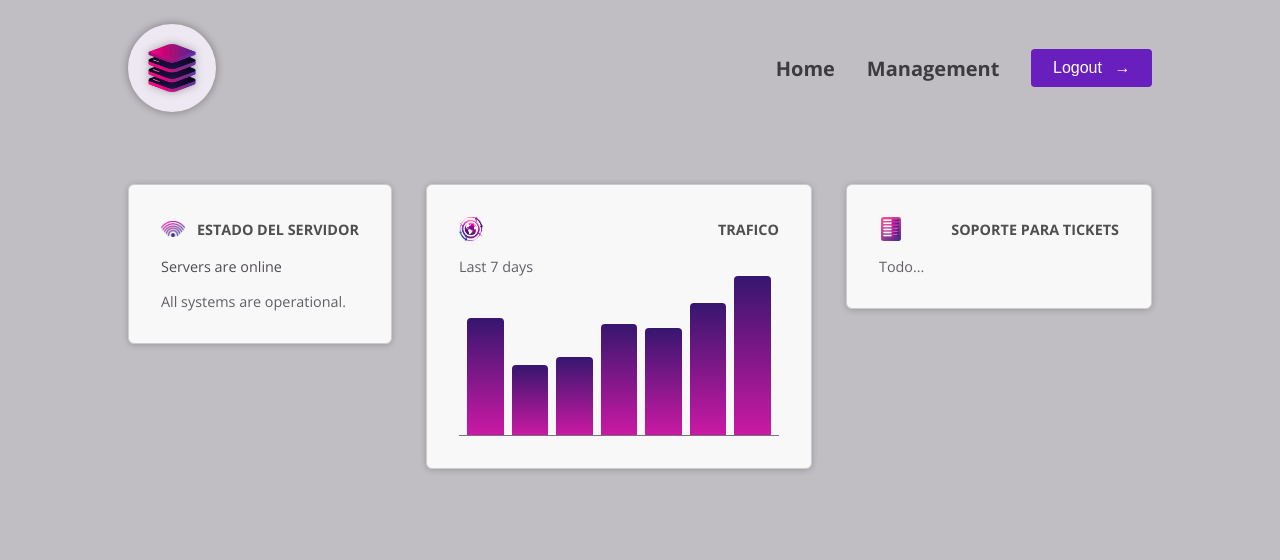
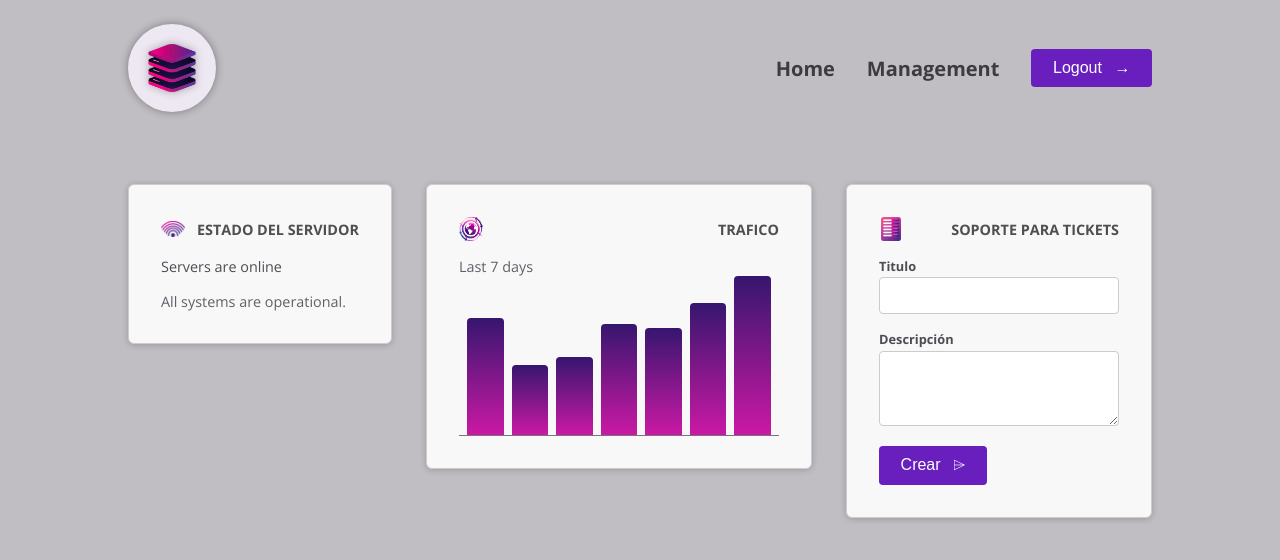
Before and after one commit to BryanVas24/TercerProyectoAngular, an Angular app: page / in a window 1280 px wide. Shown: the top 560 px of the page. Built offline with nearby package versions, Linux system fonts and the light colour scheme.

Commit message:
Creando componente con form para crear ticket

```diff
--- a/src/app/dashboard/dashboard-item/dashboard-item.component.html
+++ b/src/app/dashboard/dashboard-item/dashboard-item.component.html
@@ -4,6 +4,6 @@
       <img [src]="imageData.src" [alt]="imageData.alt" />
       <h2>{{ title }}</h2>
     </header>
-    <ng-content></ng-content>
+    <ng-content />
   </article>
 </section>
--- /dev/null
+++ b/src/app/dashboard/tickets/new-ticket/new-ticket.component.html
@@ -0,0 +1,16 @@
+<form>
+  <p>
+    <label>Titulo</label>
+    <input name="title" id="title" />
+  </p>
+  <p>
+    <label>Descripción</label>
+    <textarea name="request" id="request" rows="3"></textarea>
+  </p>
+  <p>
+    <button>
+      <span> Crear </span>
+      <span class="icon"> ⌲ </span>
+    </button>
+  </p>
+</form>
--- /dev/null
+++ b/src/app/dashboard/tickets/ticket/ticket.component.html
@@ -0,0 +1 @@
+<p>ticket works!</p>
--- a/src/app/dashboard/tickets/tickets.component.html
+++ b/src/app/dashboard/tickets/tickets.component.html
@@ -1,3 +1,3 @@
-<div id="status">
-  <p>Todo...</p>
+<div id="new-ticket">
+  <app-new-ticket />
 </div>
--- a/src/styles.css
+++ b/src/styles.css
@@ -221,3 +221,60 @@
 button:hover .icon {
   transform: translateX(4px);
 }
+
+#tickets {
+  display: flex;
+  flex-direction: column;
+  gap: 1.5rem;
+}
+
+#tickets ul {
+  list-style: none;
+  margin: 0;
+  padding: 0;
+  width: 15rem;
+}
+
+#tickets li {
+  margin: 0.5rem 0;
+}
+
+#tickets p {
+  margin: 0;
+  color: #4f4b53;
+}
+
+#tickets h2 {
+  margin: 0;
+  font-size: 1.1rem;
+  color: #38343c;
+}
+
+#new-ticket {
+  width: 15rem;
+}
+
+@media (min-width: 768px) {
+  #tickets {
+    flex-direction: row;
+  }
+}
+
+#new-ticket label {
+  display: block;
+  font-size: 0.8rem;
+  font-weight: bold;
+  margin-bottom: 0.15rem;
+  color: #4f4b53;
+}
+
+#new-ticket input,
+#new-ticket textarea {
+  width: 100%;
+  padding: 0.5rem;
+  border: 1px solid #ccc;
+  border-radius: 4px;
+  font: inherit;
+  font-size: 0.9rem;
+  color: #4f4b53;
+}
```
Also changed, not shown: src/app/dashboard/tickets/new-ticket/new-ticket.component.ts (added, +12 -0 lines), src/app/dashboard/tickets/ticket/ticket.component.ts (added, +12 -0 lines), src/app/dashboard/tickets/tickets.component.ts (+4 -5 lines), src/app/dashboard/tickets/new-ticket/new-ticket.component.css (added), src/app/dashboard/tickets/ticket/ticket.component.css (added).
